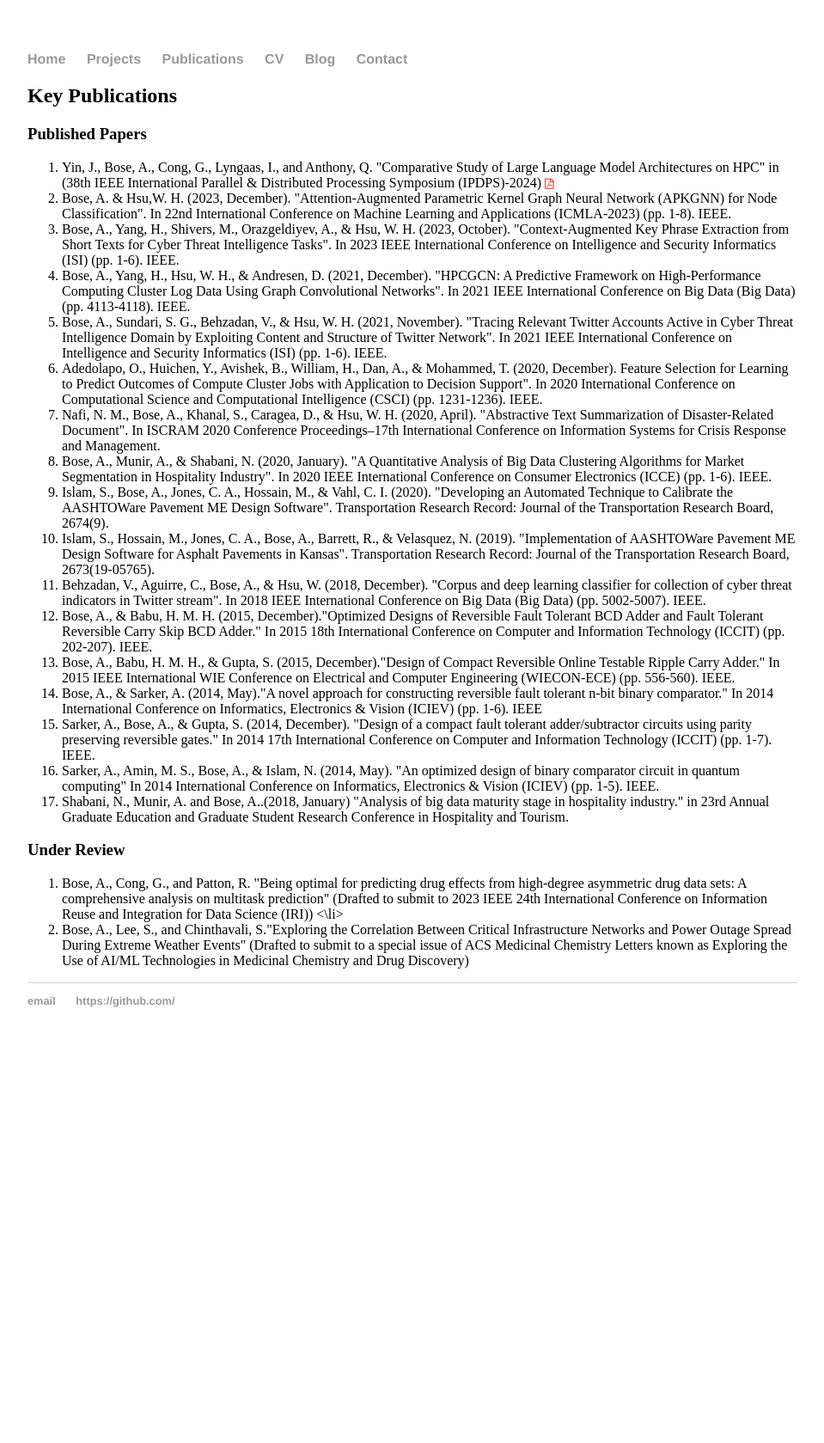
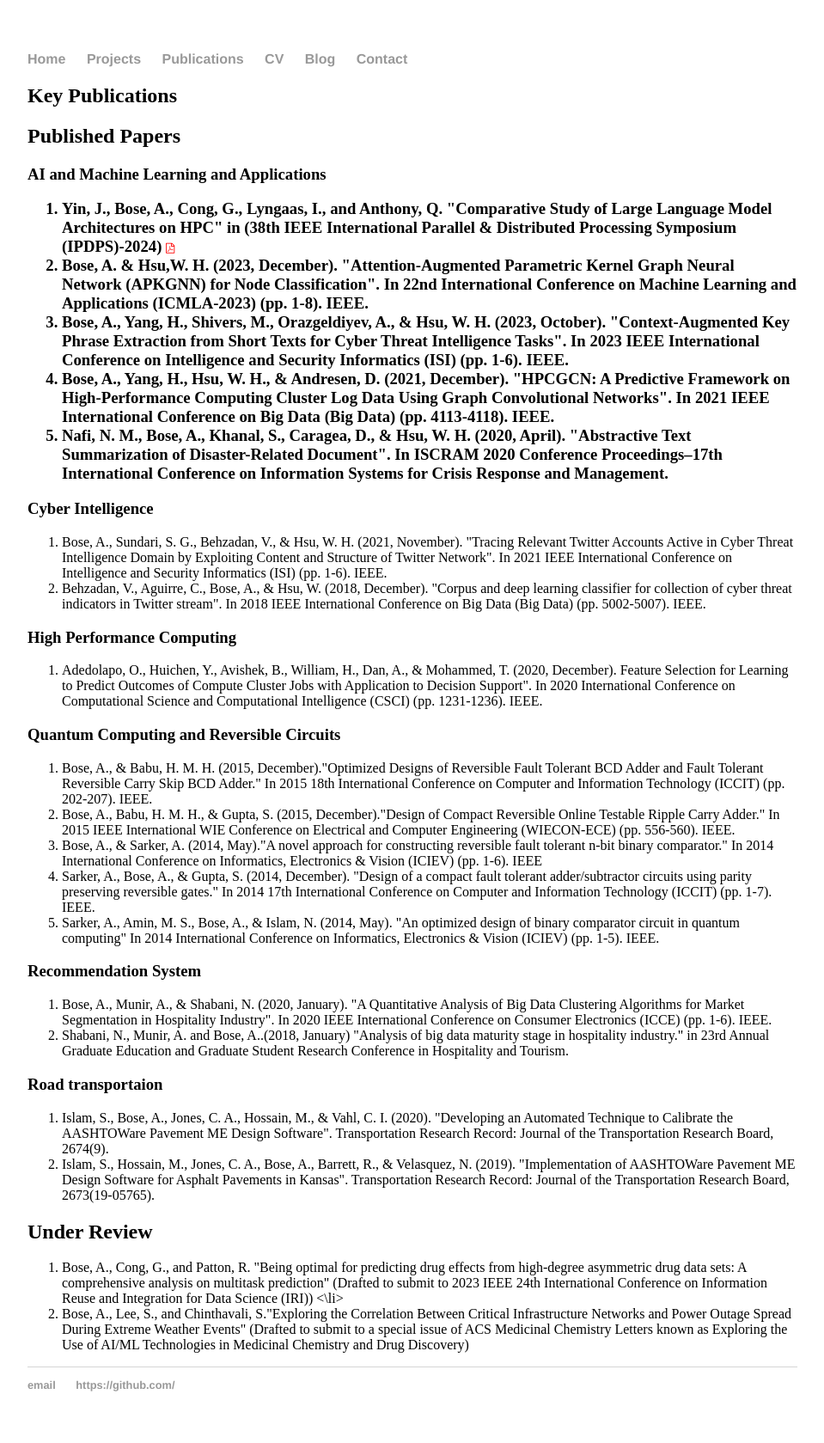
Before and after one commit to abose17/abose17.github.io, a Jekyll site: the page built from publications/index.html, in a window 1280 px wide. Shown: the whole page at 86% size, without its empty margins (160-1119 px from the left). Built offline with Jekyll 4.4.1, drawn with Linux system fonts in a browser that asks for light colours; before the commit the page ends 1232 px from its top, so only the background shows below that.

Commit message:
Update index.html

```diff
--- a/publications/index.html
+++ b/publications/index.html
@@ -8,30 +8,44 @@ title: Personal Website of Avishek Bose
 <meta name="viewport" content="width=device-width, initial-scale=1">
 <link rel="stylesheet" href="https://cdnjs.cloudflare.com/ajax/libs/font-awesome/4.7.0/css/font-awesome.min.css">
 
-<h3>Published Papers</h3>
+<h2>Published Papers</h2>
 
-
+<h3> AI and Machine Learning and Applications <h3>
 	<ol>
 	  <li> Yin, J., Bose, A., Cong, G., Lyngaas, I., and Anthony, Q. "Comparative Study of Large Language Model Architectures on HPC" in (38th IEEE International Parallel & Distributed Processing Symposium (IPDPS)-2024) <a href="/publications/matGPT.pdf"> <i class="fa fa-file-pdf-o" style="font-size:12px;color:red"></i> </a> </li>
 	  <li>Bose, A. & Hsu,W. H. (2023, December). "Attention-Augmented Parametric Kernel Graph Neural Network (APKGNN) for Node Classification". In 22nd International Conference on Machine Learning and Applications (ICMLA-2023) (pp. 1-8). IEEE. </li>
 	  <li>Bose, A., Yang, H., Shivers, M., Orazgeldiyev, A., & Hsu, W. H. (2023, October). "Context-Augmented Key Phrase Extraction from Short Texts for Cyber Threat Intelligence Tasks". In 2023 IEEE International Conference on Intelligence and Security Informatics (ISI) (pp. 1-6). IEEE. </li>
 	  <li> Bose, A., Yang, H., Hsu, W. H., & Andresen, D. (2021, December). "HPCGCN: A Predictive Framework on High-Performance Computing Cluster Log Data Using Graph Convolutional Networks". In 2021 IEEE International Conference on Big Data (Big Data) (pp. 4113-4118). IEEE. </li>
+	  <li> Nafi, N. M., Bose, A., Khanal, S., Caragea, D., & Hsu, W. H. (2020, April). "Abstractive Text Summarization of Disaster-Related Document". In ISCRAM 2020 Conference Proceedings–17th International Conference on Information Systems for Crisis Response and Management. </li>
+	</ol>
+<h3> Cyber Intelligence </h3>
+	<ol>
 	<li> Bose, A., Sundari, S. G., Behzadan, V., & Hsu, W. H. (2021, November). "Tracing Relevant Twitter Accounts Active in Cyber Threat Intelligence Domain by Exploiting Content and Structure of Twitter Network". In 2021 IEEE International Conference on Intelligence and Security Informatics (ISI) (pp. 1-6). IEEE. </li>
+	<li> Behzadan, V., Aguirre, C., Bose, A., & Hsu, W. (2018, December). "Corpus and deep learning classifier for collection of cyber threat indicators in Twitter stream". In 2018 IEEE International Conference on Big Data (Big Data) (pp. 5002-5007). IEEE. </li>
+	</ol>
+<h3> High Performance Computing </h3>
+	<ol>
 	<li> Adedolapo, O., Huichen, Y., Avishek, B., William, H., Dan, A., & Mohammed, T. (2020, December). Feature Selection for Learning to Predict Outcomes of Compute Cluster Jobs with Application to Decision Support". In 2020 International Conference on Computational Science and Computational Intelligence (CSCI) (pp. 1231-1236). IEEE. </li>
-  <li> Nafi, N. M., Bose, A., Khanal, S., Caragea, D., & Hsu, W. H. (2020, April). "Abstractive Text Summarization of Disaster-Related Document". In ISCRAM 2020 Conference Proceedings–17th International Conference on Information Systems for Crisis Response and Management. </li>
-  <li> Bose, A., Munir, A., & Shabani, N. (2020, January). "A Quantitative Analysis of Big Data Clustering Algorithms for Market Segmentation in Hospitality Industry". In 2020 IEEE International Conference on Consumer Electronics (ICCE) (pp. 1-6). IEEE. </li>
-  <li>Islam, S., Bose, A., Jones, C. A., Hossain, M., & Vahl, C. I. (2020). "Developing an Automated Technique to Calibrate the AASHTOWare Pavement ME Design Software". Transportation Research Record: Journal of the Transportation Research Board, 2674(9). </li>
-  <li> Islam, S., Hossain, M., Jones, C. A., Bose, A., Barrett, R., & Velasquez, N. (2019). "Implementation of AASHTOWare Pavement ME Design Software for Asphalt Pavements in Kansas". Transportation Research Record: Journal of the Transportation Research Board, 2673(19-05765). </li>
-  <li> Behzadan, V., Aguirre, C., Bose, A., & Hsu, W. (2018, December). "Corpus and deep learning classifier for collection of cyber threat indicators in Twitter stream". In 2018 IEEE International Conference on Big Data (Big Data) (pp. 5002-5007). IEEE. </li>
+	</ol>
+<h3>Quantum Computing and Reversible Circuits</h3>
+	<ol>
 	 <li> Bose, A., & Babu, H. M. H. (2015, December)."Optimized Designs of Reversible Fault Tolerant BCD Adder and Fault Tolerant Reversible Carry Skip BCD Adder." In 2015 18th International Conference on Computer and Information Technology (ICCIT) (pp. 202-207). IEEE. </li>
 	 <li>Bose, A., Babu, H. M. H., & Gupta, S. (2015, December)."Design of Compact Reversible Online Testable Ripple Carry Adder." In 2015 IEEE International WIE Conference on Electrical and Computer Engineering (WIECON-ECE) (pp. 556-560). IEEE. </li>
 	 <li>Bose, A., & Sarker, A. (2014, May)."A novel approach for constructing reversible fault tolerant n-bit binary comparator." In 2014 International Conference on Informatics, Electronics & Vision (ICIEV) (pp. 1-6). IEEE </li>
 	 <li>Sarker, A., Bose, A., & Gupta, S. (2014, December). "Design of a compact fault tolerant adder/subtractor circuits using parity preserving reversible gates." In 2014 17th International Conference on Computer and Information Technology (ICCIT) (pp. 1-7). IEEE. </li>
 	 <li>Sarker, A., Amin, M. S., Bose, A., & Islam, N. (2014, May). "An optimized design of binary comparator circuit in quantum computing" In 2014 International Conference on Informatics, Electronics & Vision (ICIEV) (pp. 1-5). IEEE. </li>
+	</ol>
+<h3>Recommendation System</h3>
+	<ol>
+        <li> Bose, A., Munir, A., & Shabani, N. (2020, January). "A Quantitative Analysis of Big Data Clustering Algorithms for Market Segmentation in Hospitality Industry". In 2020 IEEE International Conference on Consumer Electronics (ICCE) (pp. 1-6). IEEE. </li>
         <li> Shabani, N.,  Munir, A. and Bose, A..(2018, January) "Analysis of big data maturity stage in hospitality industry." in 23rd Annual Graduate Education and Graduate Student Research Conference in Hospitality and Tourism. </li>
  	</ol>
-
- <h3>Under Review</h3>
+ <h3> Road transportaion</h3>
+	<ol>
+	<li>Islam, S., Bose, A., Jones, C. A., Hossain, M., & Vahl, C. I. (2020). "Developing an Automated Technique to Calibrate the AASHTOWare Pavement ME Design Software". Transportation Research Record: Journal of the Transportation Research Board, 2674(9). </li>
+        <li> Islam, S., Hossain, M., Jones, C. A., Bose, A., Barrett, R., & Velasquez, N. (2019). "Implementation of AASHTOWare Pavement ME Design Software for Asphalt Pavements in Kansas". Transportation Research Record: Journal of the Transportation Research Board, 2673(19-05765). </li>
+	</ol>
+ <h2>Under Review</h2>
  <ol>
  <li> Bose, A., Cong, G., and Patton, R. "Being optimal for predicting drug effects from high-degree asymmetric drug data sets: A comprehensive analysis on multitask prediction" (Drafted to submit to 2023 IEEE 24th International Conference on Information Reuse and Integration for Data Science (IRI)) <\li>
  <li> Bose, A., Lee, S., and Chinthavali, S."Exploring the Correlation Between Critical Infrastructure Networks and Power Outage Spread During Extreme Weather Events" (Drafted to submit to a special issue of ACS Medicinal Chemistry Letters known as Exploring the Use of AI/ML Technologies in Medicinal Chemistry and Drug Discovery) </li>
```
Lines whose indentation alone changed are shown as unchanged.
